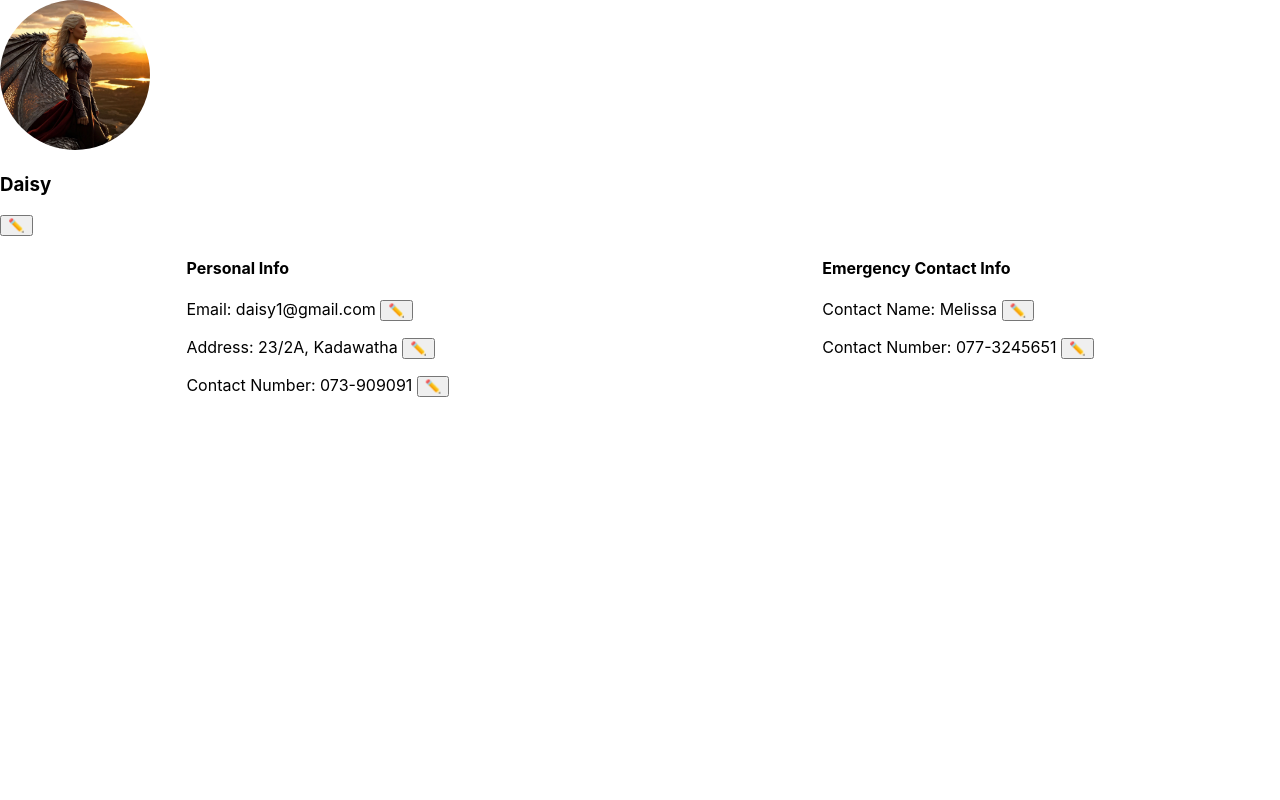
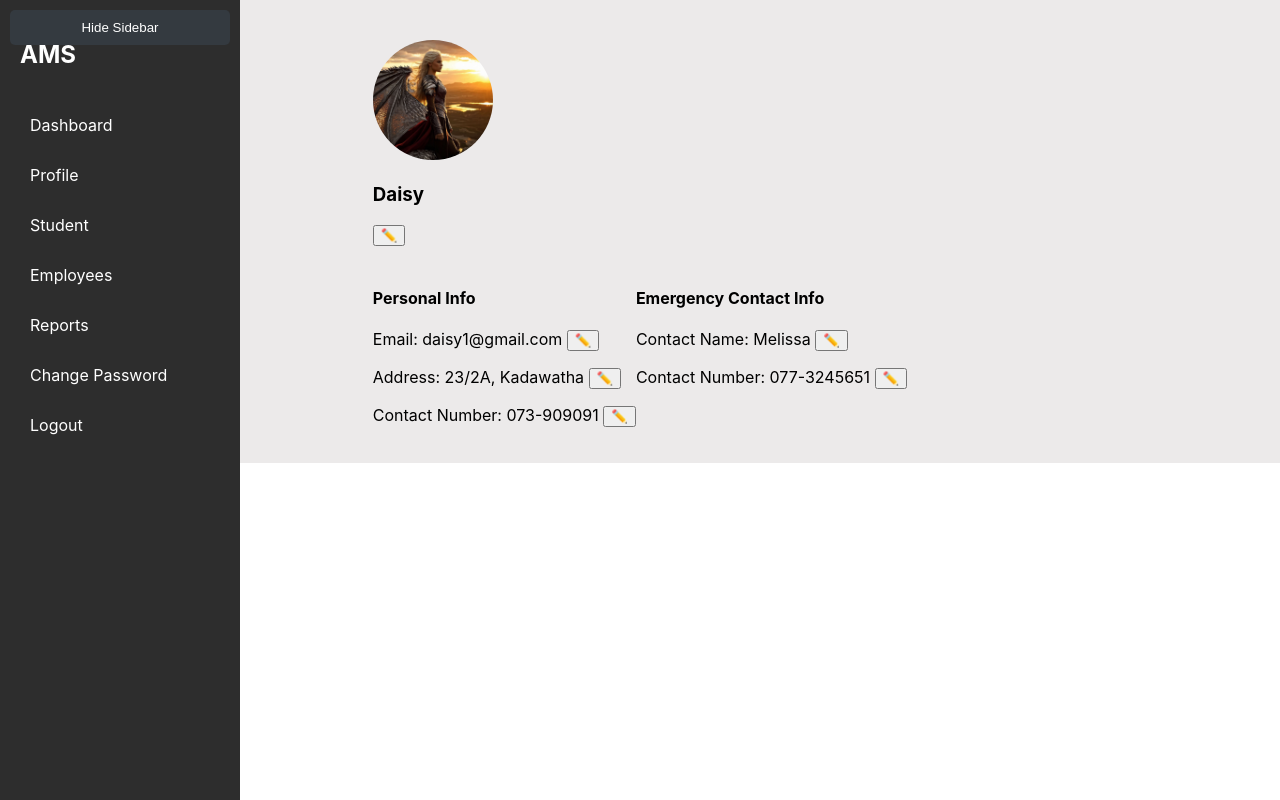
Before and after one commit to janithsdfps/smart-attendance-, a React (Create React App) app: page /profile in a window 1280 px wide. Built offline with nearby package versions, Linux system fonts and the light colour scheme.

Commit message:
create side bar as dif compnet use it as with isSidebarVisible,toggleSidebar   name

```diff
--- a/src/App.css
+++ b/src/App.css
@@ -45,7 +45,8 @@
   border: none;
   border-radius: 5px;
   cursor: pointer;
-  z-index: 1001; /* Ensure the button is above other content */
+  z-index: 1001;
+  margin: 10px;/* Ensure the button is above other content */
 }
 
 .show-sidebar-button:hover {
@@ -101,8 +102,8 @@
 
 .dashboard-content {
   flex: 1;
-  padding: 20px;
-  background-color: #f0f0f0;
+
+
 }
 
 .dash-header {
--- a/src/App.js
+++ b/src/App.js
@@ -1,36 +1,45 @@
-import React from 'react';
+import React, { useState } from 'react'; // Added useState import
 import { Routes, Route } from 'react-router-dom'; // Import Routes and Route
 
 import Dashboard from './dashboard.js';
-import Choose_login from './choose-login.js';
+import ChooseLogin from './choose-login.js';
 import Register from './register.js';
 import UserLogin from './user-login.js';
 import AdminLogin from './admin-login.js';
 import ForgotPw from './forgot-pw.js';
-import Profile from './profile.js'
+import Profile from './profile.js';
 import './App.css';
+import Sidebar from './Sidebar.js';
 
 function App() {
+  const [isSidebarVisible, setIsSidebarVisible] = useState(true); // Manage sidebar state
+
+  const toggleSidebar = () => {
+    setIsSidebarVisible(!isSidebarVisible);
+  };
+
   return (
-    <div className="App">
+    <div className={`dashboard-layout ${!isSidebarVisible ? "with-sidebar" : ""}`}>
+      <Sidebar isSidebarVisible={isSidebarVisible} toggleSidebar={toggleSidebar} />
+
+      <div className="content">
         {/* Define routes for different screens */}
         <Routes>
-        <Route path="/" element={<Choose_login />} /> {/* Main login screen */}
-        <Route path="/dashboard" element={<Dashboard />} /> {/* Dashboard screen */}
+          <Route path="/" element={<ChooseLogin />} /> {/* Main login screen */}
+          <Route path="/dashboard" element={<Dashboard toggleSidebar={toggleSidebar} isSidebarVisible={isSidebarVisible} />} /> {/* Dashboard screen */}
           <Route path="/register" element={<Register />} /> {/* Register screen */}
-        <Route path="/user-login" element={<UserLogin/>}/>
-        <Route path="/admin-login" element={<AdminLogin/>}/>
-        <Route path="/forgot-pw" element={<ForgotPw/>}/>
-
-
-        <Route path="/profile" element={<Profile />} />
+          <Route path="/user-login" element={<UserLogin />} /> {/* User Login screen */}
+          <Route path="/admin-login" element={<AdminLogin />} /> {/* Admin Login screen */}
+          <Route path="/forgot-pw" element={<ForgotPw />} /> {/* Forgot Password screen */}
+          <Route path="/profile" element={<Profile toggleSidebar={toggleSidebar} isSidebarVisible={isSidebarVisible} />} /> {/* Profile screen */}
+          {/* Uncomment and add other routes as needed */}
           {/* <Route path="/student" element={<Student />} />
           <Route path="/employees" element={<Employees />} />
           <Route path="/reports" element={<Reports />} />
           <Route path="/change-password" element={<ChangePassword />} />
           <Route path="/logout" element={<Logout />} /> */}
-
         </Routes>
+      </div>
     </div>
   );
 }
--- /dev/null
+++ b/src/Sidebar.js
@@ -0,0 +1,28 @@
+import React from 'react';
+import { Link } from 'react-router-dom';
+
+function Sidebar({ isSidebarVisible, toggleSidebar }) {
+  return (
+    <div className={`sidebar ${isSidebarVisible ? "visible" : ""}`}>
+      <button className="toggle-sidebar-button" onClick={toggleSidebar}>
+        {isSidebarVisible ? "Hide Sidebar" : "Show Sidebar"}
+      </button>
+
+      <h2>AMS</h2>
+        <nav>
+          <ul>
+          <li><Link to="/dashboard">Dashboard</Link></li>
+          <li><Link to="/profile">Profile</Link></li>
+          <li><Link to="/student">Student</Link></li>
+          <li><Link to="/employees">Employees</Link></li>
+          <li><Link to="/reports">Reports</Link></li>
+          <li><Link to="/change-password">Change Password</Link></li>
+          <li><Link to="/logout">Logout</Link></li>
+          </ul>
+        </nav>
+    </div>
+
+  );
+}
+
+export default Sidebar;
--- a/src/dashboard.js
+++ b/src/dashboard.js
@@ -1,10 +1,10 @@
-import React, { useState } from "react";
+
 import "./App.css";
-import { Link } from "react-router-dom";
 
 
-const Dashboard = () => {
-  const [isSidebarVisible, setIsSidebarVisible] = useState(false);
+
+const Dashboard = ({isSidebarVisible,toggleSidebar }) => {
+
 
   const summaryData = [
     { title: "Total Students", count: 250, icon: "🎓" },
@@ -36,36 +36,13 @@ const Dashboard = () => {
   ];
 
   return (
-    <div className={`dashboard-layout ${!isSidebarVisible ? "with-sidebar" : ""}`}>
+    <div className={"dashboard-layout"}>
+
       {!isSidebarVisible && (
-        <button
-          className="show-sidebar-button"
-          onClick={() => setIsSidebarVisible(true)}
-        >
+        <button className="show-sidebar-button" onClick={toggleSidebar}>
           Show Sidebar
         </button>
       )}
-
-      <div className={`sidebar ${isSidebarVisible ? "visible" : ""}`}>
-        <button
-          className="toggle-sidebar-button"
-          onClick={() => setIsSidebarVisible(!isSidebarVisible)}
-        >
-          {isSidebarVisible ? "Hide Sidebar" : "Show Sidebar"}
-        </button>
-        <h2>AMS</h2>
-        <nav>
-          <ul>
-          <li><Link to="/dashboard">Dashboard</Link></li>
-          <li><Link to="/profile">Profile</Link></li>
-          {/* <li><Link to="/student">Student</Link></li>
-          <li><Link to="/employees">Employees</Link></li>
-          <li><Link to="/reports">Reports</Link></li>
-          <li><Link to="/change-password">Change Password</Link></li>
-          <li><Link to="/logout">Logout</Link></li> */}
-          </ul>
-        </nav>
-      </div>
 
       <div className="dashboard-content">
         <header className="dash-header">
--- a/src/profile.css
+++ b/src/profile.css
@@ -3,52 +3,30 @@
   height: 100vh;
 }
 
-  .sidebar {
-    width: 200px;
-    background-color: #2d2d2d;
-    color: white;
-    padding: 20px;
-    display: flex;
-    flex-direction: column;
-    align-items: flex-start;
+.body{
+  background-color: antiquewhite;
 }
 
-  .profile-header {
-    margin-bottom: 30px;
-    font-size: 1.5em;
-  }
-
-  .sidebar ul {
-    list-style-type: none;
-    padding: 0;
-  }
-
-  .sidebar ul li {
-    margin: 10px 0;
-  }
-
-  .sidebar ul li a {
-    text-decoration: none;
-    color: white;
-    padding: 10px;
-    display: block;
-  }
-
-  .sidebar ul li a:hover {
-    background-color: #555;
-    border-radius: 5px;
-  }
 
 .content {
   flex: 1;
+  display: flex;
+  flex-direction: column;
+  align-items: center;
+  justify-content: center;
   padding: 20px;
-    background-color: #f7f7f7;
+  background-color: #eceaea;
 }
 
 .profile-container {
   display: flex;
   flex-direction: column;
   align-items: center;
+  padding: 30px;
+  border-radius: 10px;
+  box-shadow: 0 0 15px rgba(0, 0, 0, 0.1);
+  max-width: 800px;
+  width: 100%;
 }
 
 .profile-info {
@@ -57,9 +35,19 @@
 }
 
 .profile-image {
-    width: 150px;
-    height: 150px;
+  width: 120px;
+  height: 120px;
   border-radius: 50%;
+  margin-top: 20px;
+}
+
+.profile-name {
+  font-size: 24px;
+  font-weight: bold;
+  margin-top: 10px;
+  display: flex;
+  align-items: center;
+  justify-content: center;
 }
 
 .edit-icon {
@@ -69,20 +57,17 @@
 
 .info-section {
   display: flex;
-    justify-content: space-around;
+  justify-content: space-between;
   width: 100%;
+  margin-top: 20px;
 }
 
 .info-block {
   width: 45%;
-    background-color: white;
+  background-color: #f7f7f7;
   padding: 20px;
   border-radius: 10px;
   box-shadow: 0 0 10px rgba(0, 0, 0, 0.1);
-  }
-
-  .info-item {
-    margin: 10px 0;
 }
 
 .info-item label {
--- a/src/profile.js
+++ b/src/profile.js
@@ -1,11 +1,22 @@
 import React from 'react';
-import './profile.css'; // Include any styles
+import './profile.css';
+import './App.css'
+import './sidebar.css' // Include any styles
 import profileImage from './imgs/img1.jpeg'; // Replace with actual image path
 
-function Profile() {
+function Profile({isSidebarVisible,toggleSidebar }) {
   return (
-    <div className="profile-page">
-      <div className="profile-card">
+
+    <div className="dashboard-content">
+      {!isSidebarVisible && (
+        <button className="show-sidebar-button" onClick={toggleSidebar}>
+          Show Sidebar
+        </button>
+      )}
+      {/* Your dashboard content */}
+
+      <div >
+        <div >
           <img src={profileImage} alt="Daisy" className="profile-image" />
           <h3>Daisy</h3>
           <button className="edit-button">✏️</button>
@@ -26,6 +37,9 @@ function Profile() {
           </div>
         </div>
       </div>
+    </div>
+
+
   );
 }
 
--- /dev/null
+++ b/src/sidebar.css
@@ -0,0 +1,35 @@
+.sidebar {
+    width: 200px;
+    background-color: #2d2d2d;
+    color: white;
+    padding: 20px;
+    display: flex;
+    flex-direction: column;
+    align-items: flex-start;
+  }
+
+  .profile-header {
+    margin-bottom: 30px;
+    font-size: 1.5em;
+  }
+
+  .sidebar ul {
+    list-style-type: none;
+    padding: 0;
+  }
+
+  .sidebar ul li {
+    margin: 10px 0;
+  }
+
+  .sidebar ul li a {
+    text-decoration: none;
+    color: white;
+    padding: 10px;
+    display: block;
+  }
+
+  .sidebar ul li a:hover {
+    background-color: #555;
+    border-radius: 5px;
+  }
```
Lines whose indentation alone changed are shown as unchanged.
